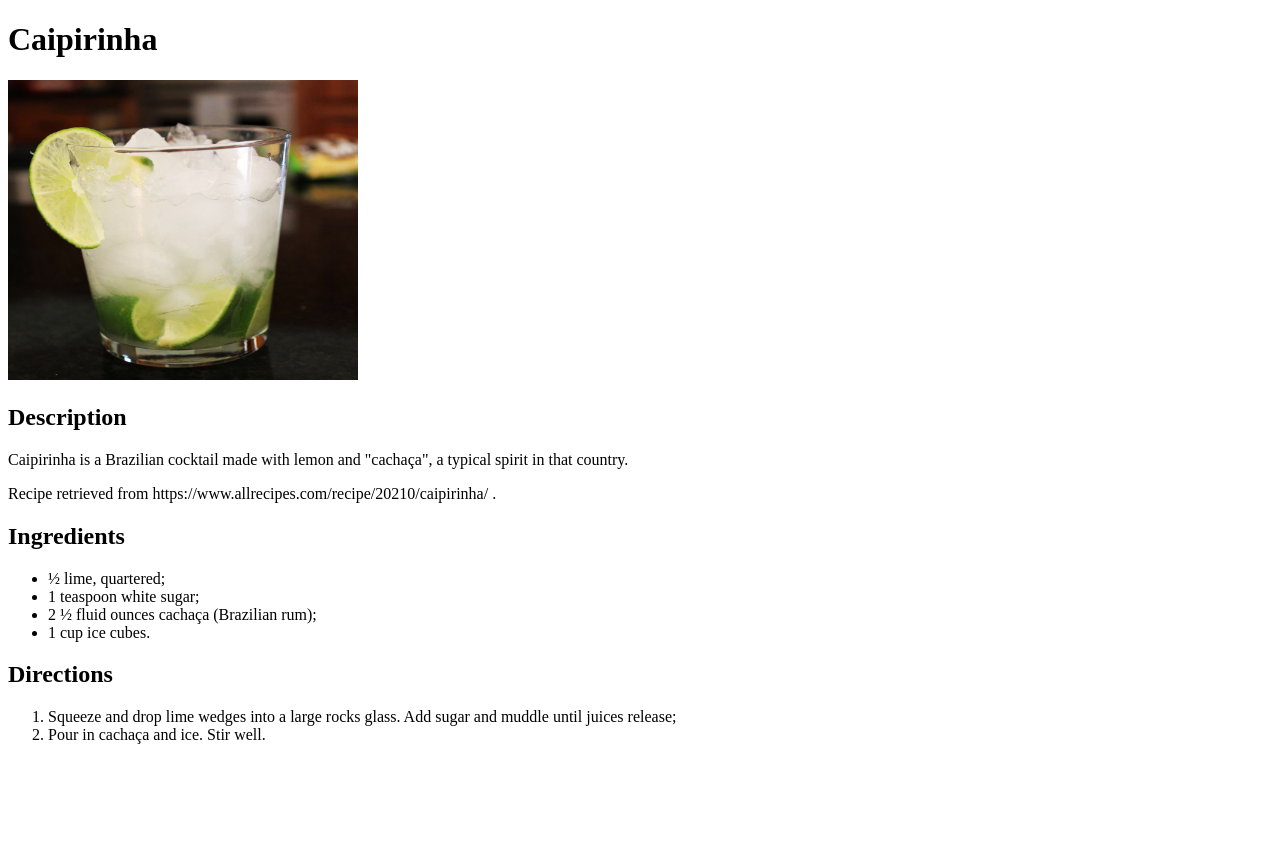
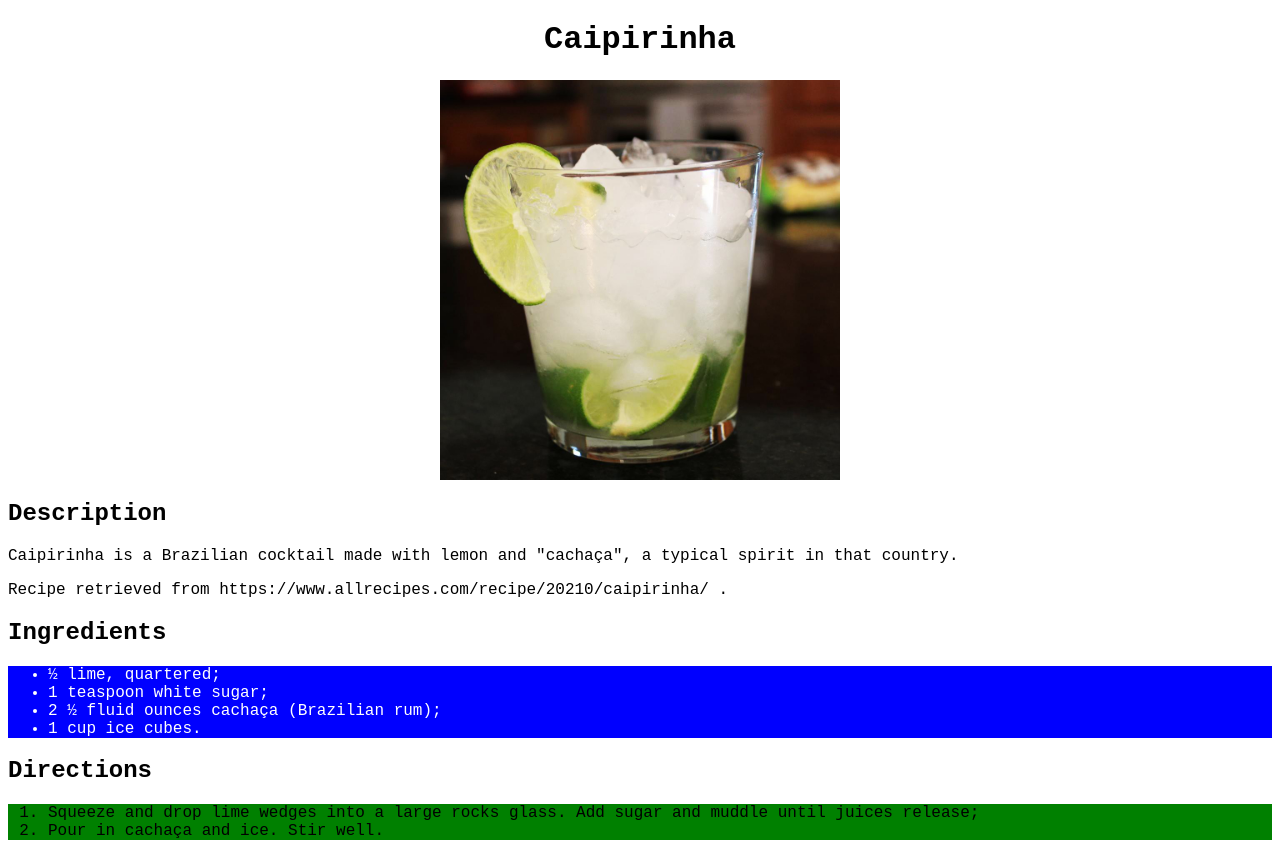
Before and after one commit to paulohhc/odin-recipes, a plain HTML site: page recipes/caipirinha.html in a window 1280 px wide. Before the commit the page ends 800 px from the top, so only its background shows below. Drawn offline with Linux system fonts and the light colour scheme.

Commit message:
Add some style to practice CSS introduction lesson

```diff
--- a/recipes/caipirinha.html
+++ b/recipes/caipirinha.html
@@ -2,25 +2,26 @@
 
 <html>
     <head>
+        <link rel="stylesheet" href="../style.css">
         <meta charset="UTF-8" lang="en">
         <title>Caipirinha</title>
     </head>
 
     <body>
-        <h1>Caipirinha</h1>
-        <img src="../img/caipirinha.jpg" height="300" width="350">
+        <h1 class="main-title">Caipirinha</h1>
+        <img src="../img/caipirinha.jpg" class="recipe-photo">
         <h2>Description</h2>
         <p>Caipirinha is a Brazilian cocktail made with lemon and "cachaça", a typical spirit in that country.</p>
         <p>Recipe retrieved from https://www.allrecipes.com/recipe/20210/caipirinha/ .</p>
         <h2>Ingredients</h2>
-            <ul>
+            <ul class="ingredients">
                 <li>½ lime, quartered;</li>
                 <li>1 teaspoon white sugar;</li>
                 <li>2 ½ fluid ounces cachaça (Brazilian rum);</li>
                 <li>1 cup ice cubes.</li>
             </ul>
         <h2>Directions</h2>
-            <ol>
+            <ol class="directions">
                 <li>Squeeze and drop lime wedges into a large rocks glass. Add sugar and muddle until juices release;</li>
                 <li>Pour in cachaça and ice. Stir well.</li>
             </ol>
--- /dev/null
+++ b/style.css
@@ -0,0 +1,29 @@
+* {
+    font-family: "Courier New", Courier, monospace, Verdana, Tahoma, sans-serif;
+}
+
+h1.main-title {
+    text-align: center;
+    font-weight: bold;
+}
+
+ul.main-list {
+    text-align: center;
+    list-style-type: none;
+}
+
+img.recipe-photo {
+    margin: auto;
+    display: block;
+    height: auto;
+    width: 400px;
+}
+
+ul.ingredients {
+    background-color: blue;
+    color: white
+}
+
+ol.directions {
+    background-color: green;
+}
```
Also changed, not shown: index.html (+3 -2 lines), recipes/ceviche-peruano.html (+5 -4 lines), recipes/massa-pizza.html (+5 -4 lines).
